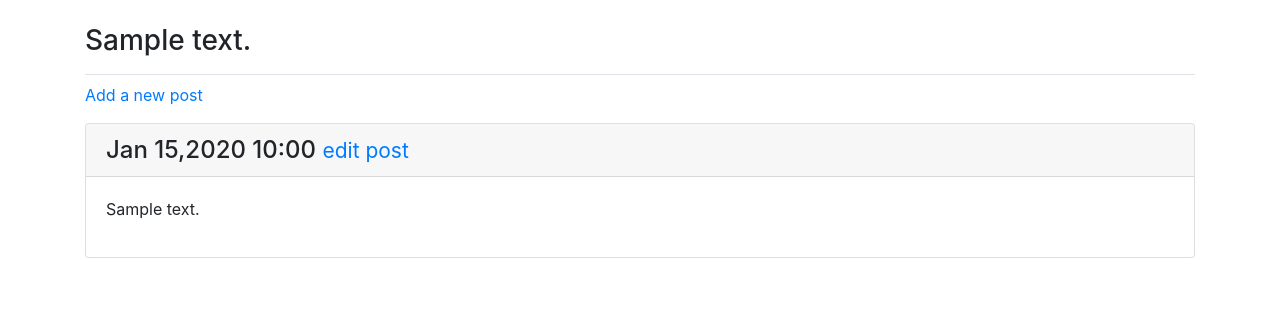
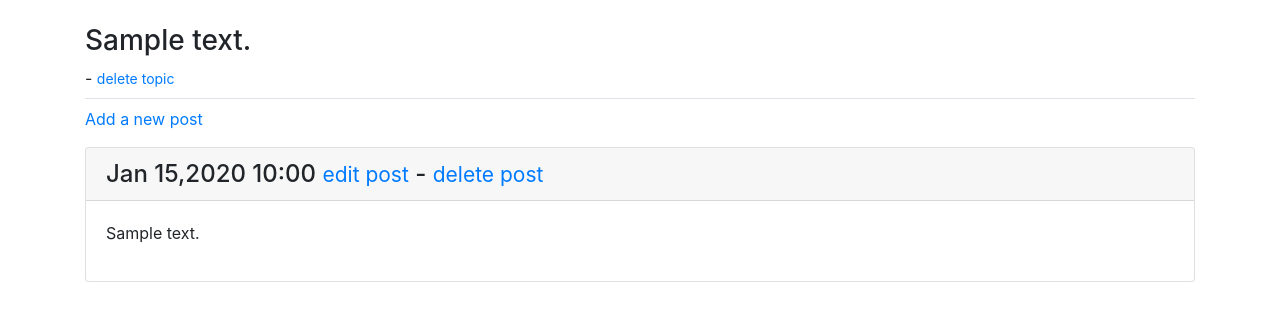
Before and after one commit to dannytszho/Blog, a Django app: page /blogposts/1/ in a window 1280 px wide. Shown: the part 58-379 px from the top of the page. Run offline with Django 3.2, Linux system fonts and the light colour scheme; tables that the repository leaves empty hold one stand-in row (values such as "Sample post"); some libraries are stand-ins or nearby versions.

Commit message:
Add delete pages.

```diff
--- a/blogs/templates/blogs/blogpost.html
+++ b/blogs/templates/blogs/blogpost.html
@@ -1,7 +1,10 @@
 {% extends 'blogs/base.html' %}
 
 {% block page_header %}
-  <h3>{{ blogpost }}</h3>
+  <div style="clear: both">
+    <h3>{{ blogpost }}</h3> - <small><a href="{% url 'blogs:delete_blogpost' blogpost.id %}">
+          delete topic</a></small>
+  </div>
 {% endblock page_header %}
 
 {% block content %}
@@ -14,14 +17,16 @@
       <h4 class="card-header">
         {{ entry.date_added|date:'M d,Y H:i' }}
         <small><a href="{% url 'blogs:edit_entry' entry.id %}">
-          edit post</a></small>
+          edit post</a></small> -
+        <small><a href="{% url 'blogs:delete_entry' entry.id %}">
+          delete post</a></small>
       </h4>
       <div class="card-body">
         {{ entry.text|linebreaks }}
       </div>
     </div>
   {% empty %}
-    <p>There are no entries for this blogpost</p>>
+    <p>There are no entries for this blogpost</p>
   {% endfor %}
 
 {% endblock content %}
--- a/blogs/templates/blogs/edit_entry.html
+++ b/blogs/templates/blogs/edit_entry.html
@@ -2,7 +2,7 @@
 {% load bootstrap4 %}
 
 {% block page_header %}
-  <h3><a href="{% url 'blogs:blogpost' blogpost.id %}">{{ blogpost }}</a>
+  <h3><a href="{% url 'blogs:blogpost' blogpost.id %}">{{ blogpost }}</a></h3>
 {% endblock page_header %}
 
 {% block content %}
--- a/blogs/urls.py
+++ b/blogs/urls.py
@@ -17,6 +17,10 @@ urlpatterns = [
 	path('new_entry/<int:blogpost_id>/', views.new_entry, name='new_entry'),
 	# Page for editing an entry.
 	path('edit_entry/<int:entry_id>/', views.edit_entry, name='edit_entry'),
+	# Page for delete a BlogPost.
+	path('blogposts/<int:blogpost_id>/delete_blogpost/', views.delete_blogpost, name='delete_blogpost'),
+	# Page for delete an entry.
+	path('delete_entry/<int:entry_id>/', views.delete_entry, name='delete_entry'),
 
 
 
--- a/blogs/views.py
+++ b/blogs/views.py
@@ -1,5 +1,6 @@
 from django.shortcuts import render, redirect, get_object_or_404
 from django.contrib.auth.decorators import login_required
+from django.contrib import messages
 from django.http import Http404
 
 from .models import BlogPost, Entry
@@ -63,6 +64,22 @@ def new_blogpost(request):
 	return render(request, 'blogs/new_blogpost.html', context)
 
 @login_required
+def delete_blogpost(request, blogpost_id):
+	blogpost = get_object_or_404(BlogPost, id=blogpost_id)
+	check_topic_owner(blogpost.owner, request)
+
+	if request.method == 'POST':
+		blogpost.delete()
+		messages.success(request, "Topic successfully deleted!")
+		return redirect('blogs:blogposts')
+
+	# Display a blank or invalid form.
+	context = {'blogpost': blogpost}
+	return render(request, 'blogs/delete_blogpost.html', context)
+
+
+
+@login_required
 def new_entry(request, blogpost_id):
 	"""Add a new entry for a particular blogpost."""
 	blogpost = get_object_or_404(BlogPost, id=blogpost_id)
@@ -104,6 +121,21 @@ def edit_entry(request, entry_id):
 	context = {'entry': entry, 'blogpost': blogpost, 'form': form}
 	return render(request, 'blogs/edit_entry.html', context)
 
+@login_required
+def delete_entry(request, entry_id):
+	entry = get_object_or_404(Entry, id=entry_id)
+	blogpost = entry.blogpost
+	check_topic_owner(blogpost.owner, request)
+
+	if request.method == 'POST':
+		entry.delete()
+		messages.success(request, "Post successfully deleted!")
+		return redirect('blogs:blogpost', blogpost_id=blogpost.id)
+
+	# Display a blank or invalid form.
+	context = {'entry': entry, 'blogpost': blogpost}
+	return render(request, 'blogs/delete_entry.html', context)
+
 def check_topic_owner(owner, request):
 	if owner != request.user:
 		raise Http404
```
Also changed, not shown: blogs/templates/blogs/blogposts.html (+7 -0 lines), blogs/templates/blogs/delete_blogpost.html (added, +21 -0 lines), blogs/templates/blogs/delete_entry.html (added, +21 -0 lines).
